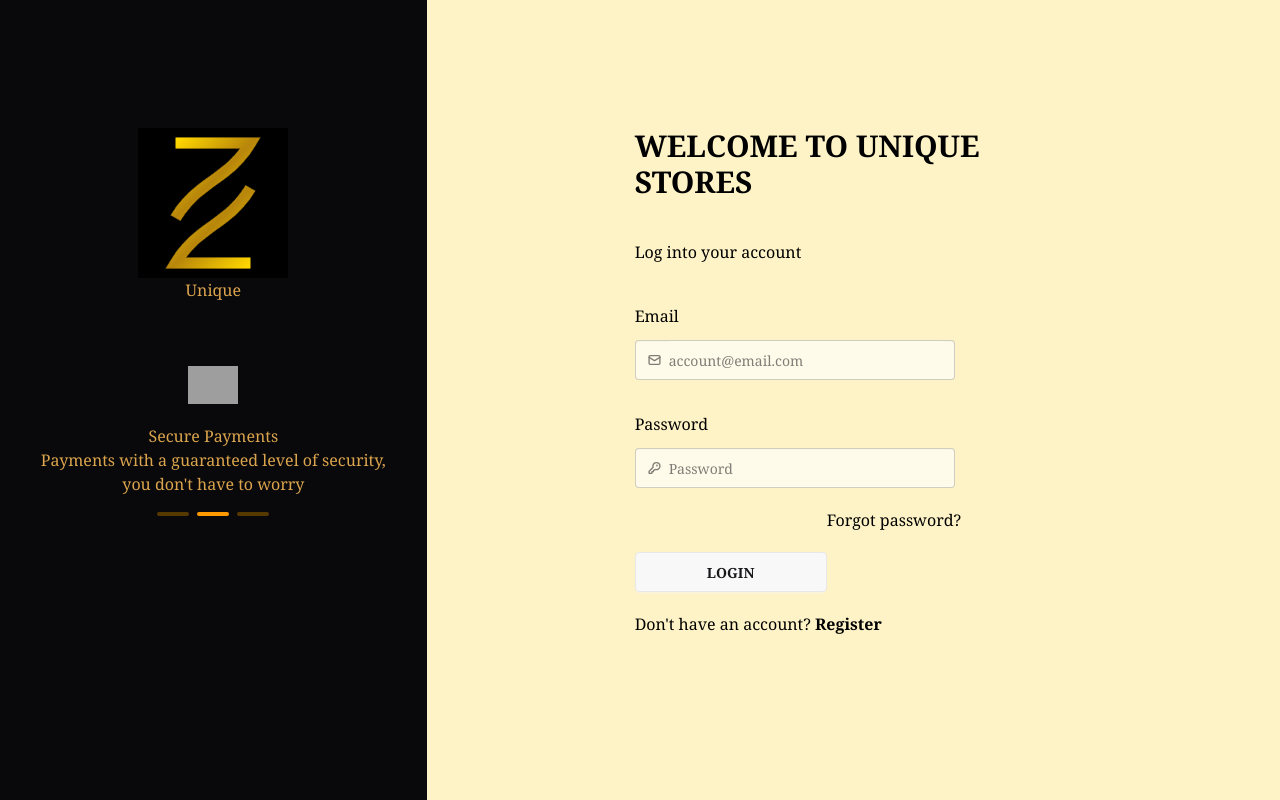
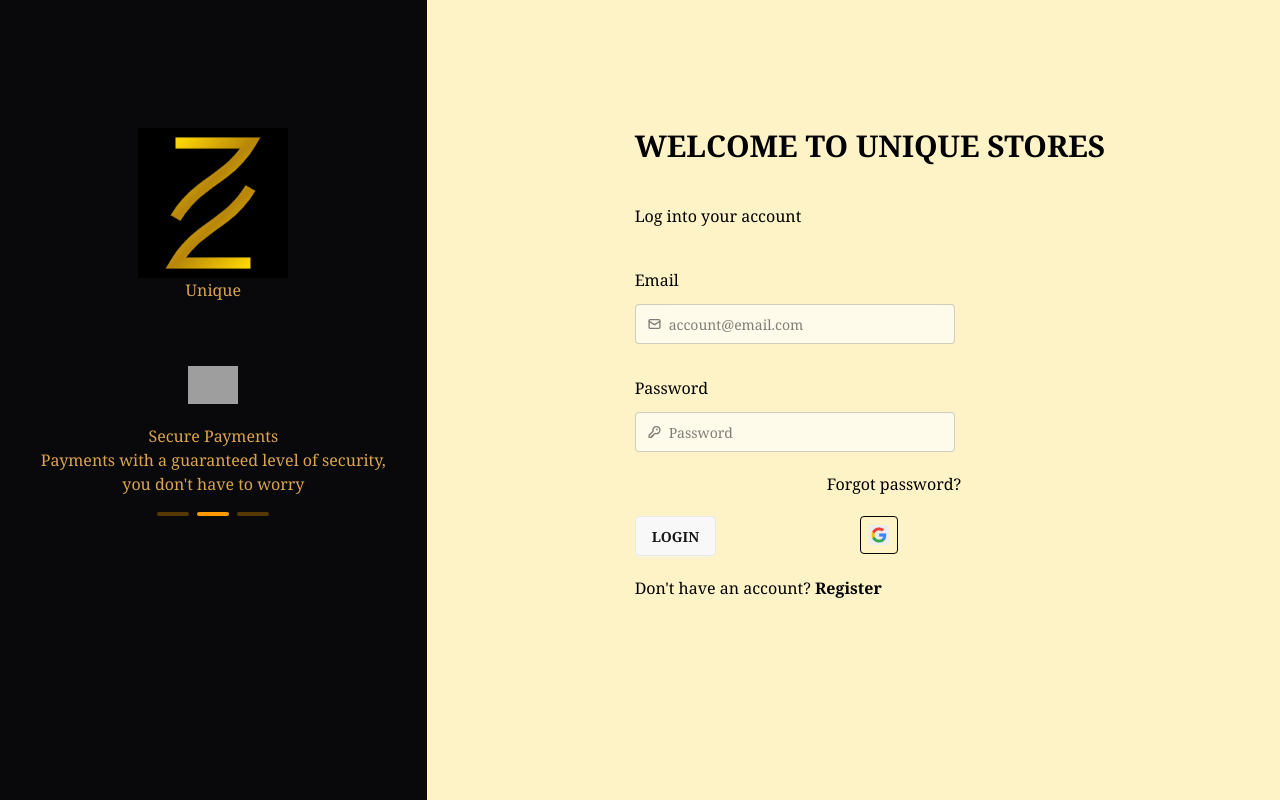
Before and after one commit to Libraprime/Unigue, a Next.js app: page /login in a window 1280 px wide. Built offline with nearby package versions, Linux system fonts and the light colour scheme; no server answers; grey boxes are pictures that could not be loaded.

Commit message:
added oauth to the authentication process

```diff
--- a/next.config.ts
+++ b/next.config.ts
@@ -2,27 +2,16 @@
 const nextConfig = {
   images: {
     remotePatterns: [
-      // Example for a static host
-      {
-        protocol: 'https',
-        hostname: 'cdn-icons-mp4.flaticon.com',
-      },
-      {
-        protocol: 'https',
-        hostname: 'cdn-icons-gif.flaticon.com',
-      },
-      // Your Firebase Storage Bucket hostname
-      {
-        protocol: 'https',
-        hostname: 'unique-736db.firebasestorage.app',
-      },
+      { protocol: 'https', hostname: 'cdn-icons-mp4.flaticon.com' },
+      { protocol: 'https', hostname: 'cdn-icons-gif.flaticon.com' },
+      { protocol: 'https', hostname: 'unique-736db.firebasestorage.app' },
     ],
   },
-  // The allowedDevOrigins property must be inside the main config object
   allowedDevOrigins: [
     'local-origin.dev',
     '*.local-origin.dev',
-    'http://10.137.0.62:3000' // Make sure to include the protocol and port if your request is coming from there
+    'http://10.137.0.62:3000',
+    'http://10.104.68.43:3000', // 👈 add your actual dev IP
   ],
 };
 
--- /dev/null
+++ b/src/app/(auth)/Oauth.jsx
@@ -0,0 +1,56 @@
+// 'use client'
+
+import React from 'react'
+import Image from 'next/image'
+// import { usePathname } from 'next/navigation'
+import { GoogleAuthProvider, signInWithPopup } from 'firebase/auth'
+import { auth, db } from '../../../lib/firebase'
+import { doc, getDoc, setDoc, serverTimestamp } from 'firebase/firestore'
+
+export default function Oauth() {
+//   const pathname = usePathname()
+
+  const onGoogleClick = async () => {
+    try {
+      const provider = new GoogleAuthProvider()
+      const result = await signInWithPopup(auth, provider)
+      const user = result.user
+
+      // Save user to Firestore if not already there
+      const userRef = doc(db, "users", user.uid)
+      const userSnap = await getDoc(userRef)
+
+      if (!userSnap.exists()) {
+        await setDoc(userRef, {
+          uid: user.uid,
+          name: user.displayName,
+          email: user.email,
+          photoURL: user.photoURL,
+          createdAt: serverTimestamp(),
+        })
+      }
+
+      console.log("Signed in as:", user.displayName)
+    } catch (error) {
+      console.error("Google Sign-in error:", error)
+    }
+  }
+
+  return (
+    <div className="flex flex-col items-center">
+      {/* <p>Sign {pathname === '/login' ? 'in' : 'up'}</p> */}
+      <button
+        type="button"
+        onClick={onGoogleClick}
+        className="p-2 border rounded"
+      >
+        <Image
+          src="/google.png"
+          alt="google"
+          height={20}
+          width={20}
+        />
+      </button>
+    </div>
+  )
+}
--- a/src/app/(auth)/login/login.tsx
+++ b/src/app/(auth)/login/login.tsx
@@ -4,6 +4,7 @@ import { signInWithEmailAndPassword } from 'firebase/auth';
 import { useFirebase } from '../../../components/FirebaseProvider';
 import Link from 'next/link';
 import { useRouter } from 'next/navigation';
+import Oauth from '../Oauth';
 
 
 export default function Login() {
@@ -60,7 +61,7 @@ export default function Login() {
 
 
   return (
-    <div className='h-screen font-serif text-black flex flex-col mx-5 md:mx-52 items-start'>
+    <div className='h-screen font-serif text-black flex flex-col mx-5 md:ml-52 items-start'>
       <h1 className='font-bold text-3xl mt-5 md:mt-32 uppercase'>Welcome to unique stores</h1>
       <p className='pt-10'>Log into your account</p>
 
@@ -123,9 +124,13 @@ export default function Login() {
 
         {error && <p className='text-red-500'>{error}</p>}
 
-        <button className='btn btn-base w-48' type='submit' disabled={loading}>
-          {loading ? 'Logging In...' : 'LOGIN'}
-        </button>
+        <div className='flex gap-36'>
+          <button className='btn btn-base' type='submit' disabled={loading}>
+            {loading ? 'Logging In...' : 'LOGIN'}
+          </button>
+
+          <Oauth />
+        </div>
 
         <p className='py-5'>
           Don't have an account? <Link href='/signUp' className='font-semibold'>Register</Link>
--- a/src/app/(auth)/signUp/register.tsx
+++ b/src/app/(auth)/signUp/register.tsx
@@ -4,6 +4,7 @@ import { createUserWithEmailAndPassword, updateProfile } from 'firebase/auth';
 import { useFirebase } from '../../../components/FirebaseProvider';
 import Link from 'next/link';
 import { useRouter } from 'next/navigation';
+import Oauth from '../Oauth';
 
 
 export default function Register() {
@@ -189,9 +190,13 @@ export default function Register() {
 
         {error && <p className='text-red-500'>{error}</p>}
 
-        <button className='btn btn-base w-48' type='submit' disabled={loading}>
-          {loading ? 'Creating...' : 'CREATE'}
-        </button>
+        <div className='flex gap-36 align-middle'>
+          <button className='btn btn-base' type='submit' disabled={loading}>
+            {loading ? 'Creating...' : 'CREATE'}
+          </button>
+
+          <Oauth />
+        </div>
 
         <p className='pt-5'>
           Already have an account? <Link href='/login' className='font-semibold'>Login</Link>
--- /dev/null
+++ b/src/components/termsConditions.tsx
@@ -0,0 +1,7 @@
+import React from 'react'
+
+export default function TermsConditions() {
+  return (
+    <div>terms and Conditions</div>
+  )
+}
```
Also changed, not shown: public/google.png (added).
